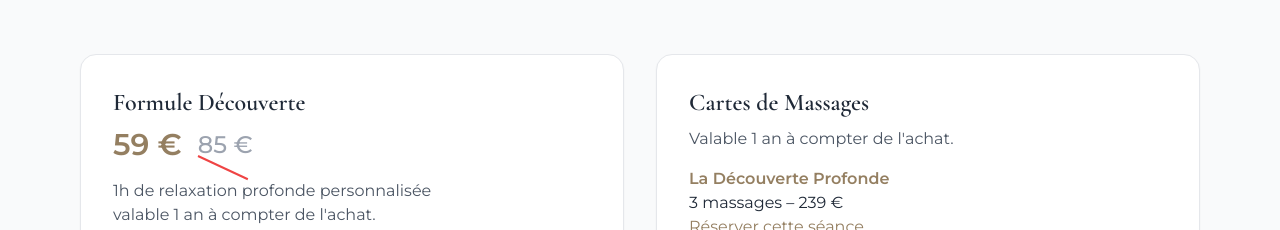
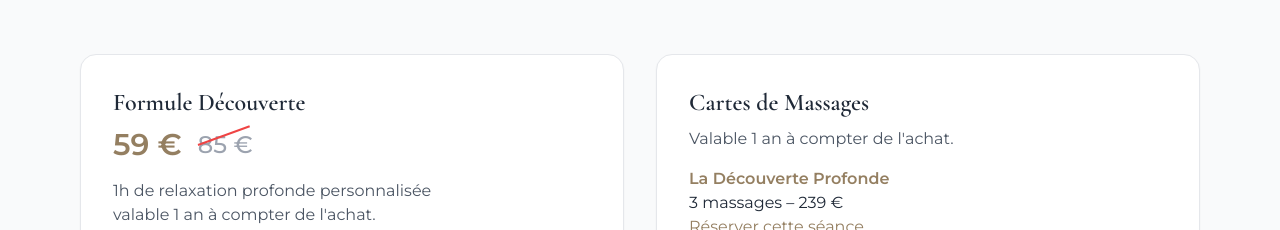
Before and after one commit to cedricragotarttherapie-dotcom/cedric.ragot, a React (Vite) app in the folder client/: page /particuliers in a window 1280 px wide. Shown: the part 2791-3021 px from the top of the page. Built offline with nearby package versions, Linux system fonts and the light colour scheme; no server answers.

Commit message:
Correction liens carousel devis

```diff
--- a/client/src/App.tsx
+++ b/client/src/App.tsx
@@ -5,9 +5,14 @@ import Entreprises from './pages/Entreprises';
 import FAQ from './pages/FAQ';
 import './App.css';
 
+import { ScrollToHash } from './ScrollToHash';
+
 export default function App() {
   return (
     <div className="min-h-screen bg-background text-foreground">
+
+      <ScrollToHash />
+
       <Routes>
         <Route path="/" element={<Home />} />
         <Route path="/particuliers" element={<Particuliers />} />
@@ -15,6 +20,7 @@ export default function App() {
         <Route path="/faq" element={<FAQ />} />
         <Route path="*" element={<Home />} />
       </Routes>
+
     </div>
   );
 }
--- a/client/src/pages/Home.tsx
+++ b/client/src/pages/Home.tsx
@@ -206,13 +206,13 @@ return (
       {slide.title}
     </h2>
 
-    <a
-  href={slide.link}
+    <Link
+  to={slide.link}
   className="relative z-40 bg-[#947f61] text-white px-8 py-4 rounded-lg inline-flex items-center gap-2 hover:opacity-90 transition"
 >
   Découvrir
   <ChevronRight size={18} />
-</a>
+</Link>
 
   </div>
 
--- a/client/src/pages/Particuliers.tsx
+++ b/client/src/pages/Particuliers.tsx
@@ -281,14 +281,13 @@ export default function Particuliers() {
     59 €
   </p>
 
-  <div className="relative inline-block">
-    <span className="text-2xl text-gray-400 font-medium">
-      85 €
-    </span>
+  <div className="relative inline-flex items-center">
+  <span className="text-2xl text-gray-400 font-medium">
+    85 €
+  </span>
 
-    {/* TRAIT ROUGE DIAGONAL */}
-    <span className="absolute left-0 bottom-1 w-full h-[2px] bg-red-500 rotate-[25deg] origin-left"></span>
-  </div>
+  <span className="absolute left-0 top-1/2 w-full h-[2px] bg-red-500 rotate-[-20deg] -translate-y-1/2 origin-left"></span>
+</div>
 
 </div>
 
```
